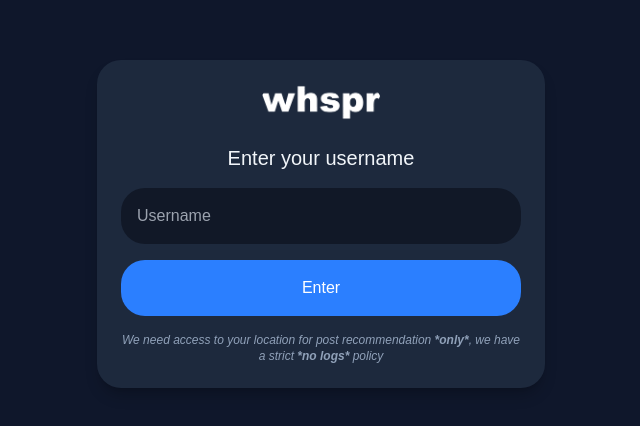
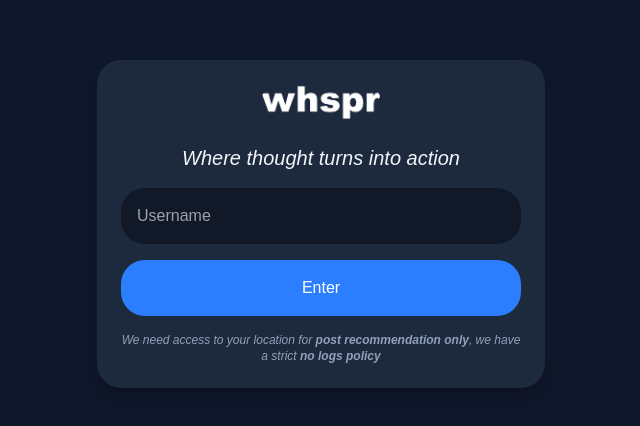
Before and after one commit to 76ff664ptn-creator/whspr.site, a Next.js app: page / in a window 1280 px wide. Shown: the part 176-602 px from the top of the page, without its empty margins (319-959 px from the left). Built offline with nearby package versions, Linux system fonts and the light colour scheme.

Commit message:
Tutorial revamp

```diff
--- a/components/PostItem.tsx
+++ b/components/PostItem.tsx
@@ -161,7 +161,7 @@ export default function PostItem({ post, username, onUpdate, onReplyClick }: Pro
 
           >
 
-            ↩️
+            💭
 
           </button>
 
--- a/components/Tutorial.tsx
+++ b/components/Tutorial.tsx
@@ -12,13 +12,13 @@ export default function Tutorial({ onComplete }: TutorialProps) {
 
         {/* Browse Section */}
         <div className="mb-8">
-          <h3 className="text-lg font-semibold mb-4 text-slate-200">Browse what's around you</h3>
+          <h3 className="text-lg font-semibold mb-4 text-slate-200">Where thought turns into action</h3>
           <div className="space-y-3">
             <div className="flex gap-4 items-start">
               <div className="text-3xl flex-shrink-0">🔥</div>
               <div>
                 <p className="font-medium">Choose what's hot</p>
-                <p className="text-sm text-slate-400">Discover trending posts in your area</p>
+                <p className="text-sm text-slate-400">So that other users can see it</p>
               </div>
             </div>
 
@@ -26,7 +26,7 @@ export default function Tutorial({ onComplete }: TutorialProps) {
               <div className="text-3xl flex-shrink-0">❄️</div>
               <div>
                 <p className="font-medium">Or change your mind</p>
-                <p className="text-sm text-slate-400">Explore cooler, older conversations</p>
+                <p className="text-sm text-slate-400">And decide a topic is no longer relevant</p>
               </div>
             </div>
           </div>
@@ -79,7 +79,7 @@ export default function Tutorial({ onComplete }: TutorialProps) {
             <div className="text-3xl flex-shrink-0">🔒</div>
             <div>
               <p className="font-medium">Keep conversations alive</p>
-              <p className="text-sm text-slate-400">Your posts are deleted when you leave, unless you decide otherwise—lock them to keep other people's minds busy</p>
+              <p className="text-sm text-slate-400">Your posts are deleted when you leave, unless you decide otherwise—lock them an they keep other people's minds busy</p>
             </div>
           </div>
         </div>
--- a/components/UsernameForm.tsx
+++ b/components/UsernameForm.tsx
@@ -60,7 +60,7 @@ export default function UsernameForm({ onSet, error }: Props) {
 
         </div>
 
-        <h2 className="text-xl mb-4 text-center">Enter your username</h2>
+        <h2 className="text-xl mb-4 text-center italic">Where thought turns into action</h2>
 
         {localError && <p className="text-red-500 mb-4 text-center">{localError}</p>}
 
@@ -84,7 +84,7 @@ export default function UsernameForm({ onSet, error }: Props) {
 
         <button onClick={handleSubmit} onTouchStart={handleSubmit} className="bg-blue-500 text-white p-4 rounded-3xl w-full hover:bg-blue-600 transition mb-4">Enter</button>
 
-        <p className="text-xs text-slate-400 italic text-center">We need access to your location for post recommendation <span className="font-semibold">*only*</span>, we have a strict <span className="font-semibold">*no logs*</span> policy</p>
+        <p className="text-xs text-slate-400 italic text-center">We need access to your location for <span className="font-semibold">post recommendation only</span>, we have a strict <span className="font-semibold">no logs policy</span></p>
 
       </div>
 
```
